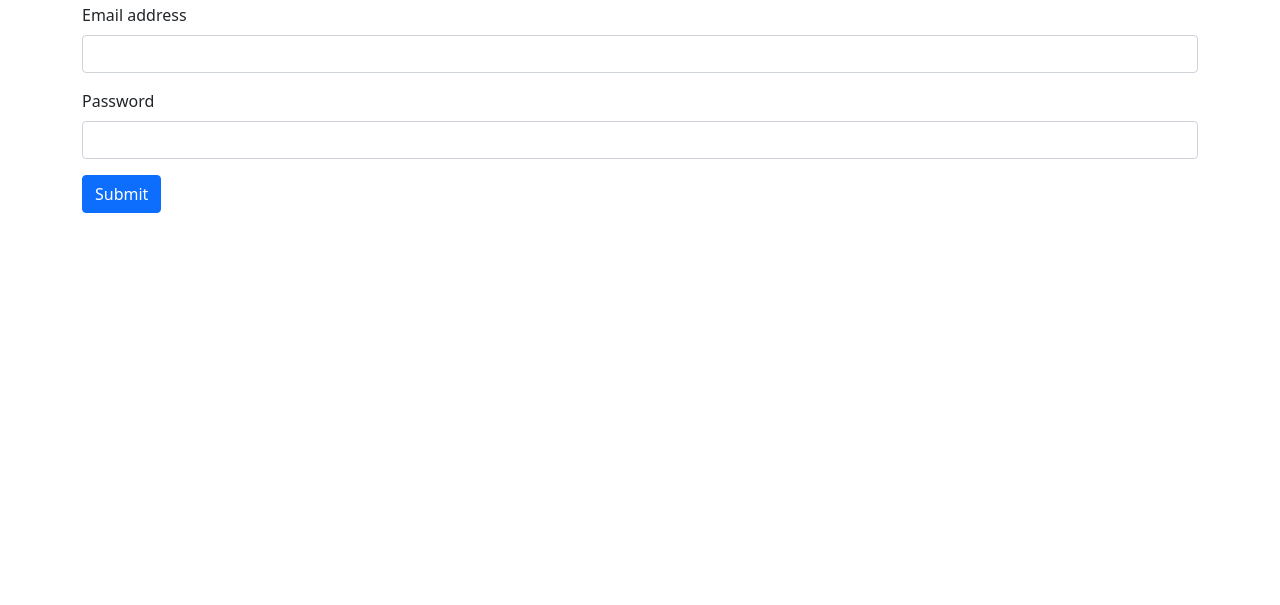
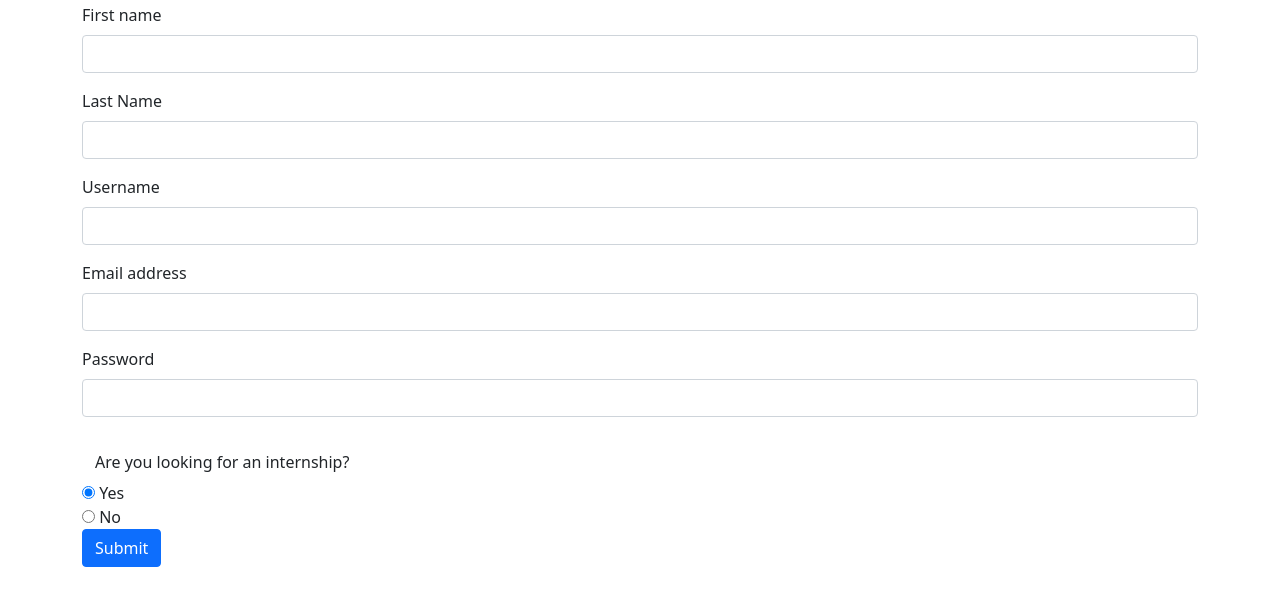
Before and after one commit to redsprites/A7Final, a website: page views/signup.html in a window 1280 px wide. Shown: the part 53-658 px from the top of the page. Drawn offline with nearby package versions, Linux system fonts and the light colour scheme.

Commit message:
Adding parameters to signup

```diff
--- a/views/signup.html
+++ b/views/signup.html
@@ -13,6 +13,18 @@
 	<div class="container">
 		<h1>Create your account</h1>
 		<form id="myform">
+			<div class="mb-3">
+				<label class="form-label">First name</label>
+				<input name="firstName" type="text" class="form-control">
+			</div>
+			<div class="mb-3">
+				<label class="form-label">Last Name</label>
+				<input name="lastName" type="text" class="form-control">
+			</div>
+			<div class="mb-3">
+				<label class="form-label">Username</label>
+				<input name="userName" type="text" class="form-control">
+			  </div>
 		  <div class="mb-3">
 			<label class="form-label">Email address</label>
 			<input name="email" type="email" class="form-control" aria-describedby="emailHelp">
@@ -21,6 +33,18 @@
 			<label class="form-label">Password</label>
 			<input name="password" type="password" class="form-control">
 		  </div>
+		  <div class="form-floating">
+			<label for="internship">Are you looking for an internship?</label>
+			<br>
+			<br>
+			<div class="radio-container">
+				<input type="radio" name="internship" value="yes" checked>
+				<label>Yes</label>
+				<br>
+				<input type="radio" name="internship" value="no">
+				<label>No</label>
+			</div>
+		</div>
 		  <button type="submit" class="btn btn-primary">Submit</button>
 		</form>
 	</div>
```
Also changed, not shown: views/signin.html (+1 -1 lines).
